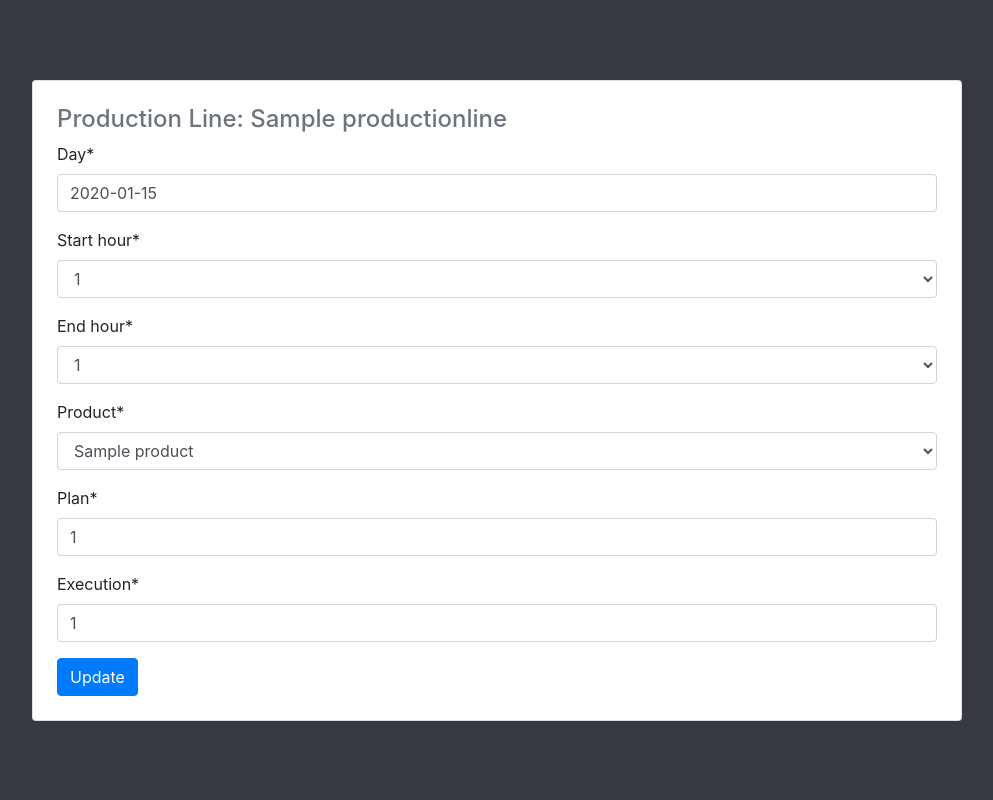
After one commit to odedahay/django-company-crm, a Django app: page /reports/1/1/update/ in a window 1280 px wide. The commit adds this page. Shown: the whole page, without its empty margins (143-1136 px from the left). Run offline with Django 3.2, Linux system fonts and the light colour scheme; tables that the repository leaves empty hold one stand-in row (values such as "Sample post"); some libraries are stand-ins or nearby versions.

Commit message:
Updated-reports for edit and update forms

```diff
--- a/improveo/settings.py
+++ b/improveo/settings.py
@@ -125,6 +125,8 @@ USE_TZ = True
 
 CRISPY_TEMPLATE_PACK = "bootstrap4"
 
+LOGIN_URL = '/admin/'
+
 
 # Static files (CSS, JavaScript, Images)
 # https://docs.djangoproject.com/en/2.2/howto/static-files/
--- a/reports/forms.py
+++ b/reports/forms.py
@@ -1,13 +1,27 @@
 from django import forms
 from .models import Report, ProblemReported
+from django.shortcuts import get_object_or_404
+from areas.models import ProductionLine
 
 class ReportForm(forms.ModelForm):
     class Meta:
         model = Report
-        fields = '__all__'
+        #fields = '__all__'
+        exclude = ('user', 'production_line',)
+
+    def __init__(self, *args, **kwargs):
+        production_line = kwargs.pop('production_line', None)
+        super().__init__(*args, **kwargs)
+
+        if production_line is not None:
+            line = get_object_or_404(ProductionLine, name=production_line)
+            #print(line.name)
+            self.fields['product'].queryset = line.products.all()
+
 
 class ProblemReportedForm(forms.ModelForm):
 
     class Meta:
         model = ProblemReported
-        fields = '__all__'
+        #fields = '__all__'
+        exclude = ('user', 'report', 'problem_id')
--- a/reports/models.py
+++ b/reports/models.py
@@ -4,6 +4,8 @@ from django.utils import timezone
 from products.models import Product
 from categories.models import Category
 from areas.models import ProductionLine
+from django.urls import reverse
+import random
 
 # hours = (
 #     ("1", "1"),
@@ -15,6 +17,9 @@ from areas.models import ProductionLine
 hours = (
     [(str(x), str(x)) for x in range(1, 25)]
 )
+# random code generator characters
+el = ['A', 'B', 'C', 'D', 'E', 'F', 'G', 'H', 'I', 'J', 'K', 'L', 'M', 'N', 'O', 'P',
+      'Q', 'R', 'S', 'T', 'U', 'V', 'W', 'X', 'Y', 'Z', 0, 1, 2, 3, 4, 5, 6, 7, 8, 9]
 
 class Report(models.Model):
     day = models.DateField(default=timezone.now)
@@ -28,17 +33,34 @@ class Report(models.Model):
     updated = models.DateTimeField(auto_now=True)
     created = models.DateTimeField(auto_now_add=True)
 
+    def get_day(self):
+        return self.day.strftime('%d/%m/%Y')
+
+    def get_absolute_url(self):
+        return reverse('reports:update-view', kwargs={'production_line':self.production_line,'pk':self.pk})
+
     def __str__(self):
         return "{}-{}-{}".format(self.start_hour, self.end_hour, self.production_line)
 
+    class Meta:
+        ordering = ('-created',)
+
+# random code generator function
+def random_code():
+    random.shuffle(el)
+    code = [str(x) for x in el[:12]]
+    str_code = ''.join(code)
+
+    return str_code
 
 class ProblemReported(models.Model):
     category = models.ForeignKey(Category, on_delete=models.CASCADE)
     description = models.TextField()
-    problem_id = models.CharField(max_length=12, unique=True, blank=True)
+    problem_id = models.CharField(max_length=12, unique=True, blank=True, default=random_code)
     breakdown = models.PositiveIntegerField()
     public = models.BooleanField(default=False)
     user = models.ForeignKey(User, on_delete=models.CASCADE)
+    report = models.ForeignKey(Report, on_delete=models.CASCADE)
     updated = models.DateTimeField(auto_now=True)
     created = models.DateTimeField(auto_now_add=True)
 
--- /dev/null
+++ b/reports/templates/reports/update.html
@@ -0,0 +1,17 @@
+{% extends 'base.html' %}
+{% load crispy_forms_tags %}
+
+{% block title %} Update {% endblock title %}
+
+{% block content %}
+<div class="col-9 mx-auto">
+    <div class="card p-4">
+        <div class="text-muted mb-2 h4">Production Line: {{ object.production_line}}</div>
+        <form action="" method="POST">
+            {% csrf_token %}
+            {{ form|crispy }}
+            <button type="submit" class="btn btn-primary">Update</button>
+        </form>
+    </div>
+</div>
+{% endblock content %}
--- a/reports/urls.py
+++ b/reports/urls.py
@@ -1,9 +1,14 @@
 from django.urls import path
-from .views import report_view
+from .views import report_view, delete_view, ReportUpdateView
 
 
 app_name = 'reports'
 
 urlpatterns = [
-    path('<str:production_line>/', report_view, name='report-view')
+    path('<str:production_line>/', report_view, name='report-view'),
+    path('delete/<pk>/', delete_view, name='delete_view'),
+    path('<str:production_line>/<pk>/update/', ReportUpdateView.as_view(), name='update-view'),
 ]
+
+# update
+#/{{obj.production_line}}/obj.pk/update/
--- a/reports/views.py
+++ b/reports/views.py
@@ -1,12 +1,62 @@
-from django.shortcuts import render
+from django.shortcuts import render, get_object_or_404, redirect
 from .forms import ReportForm, ProblemReportedForm
 from .models import Report
+from areas.models import ProductionLine
+from django.contrib.auth.decorators import login_required
+from django.views.generic import UpdateView
 
+
+class ReportUpdateView(UpdateView):
+    model = Report
+    form_class = ReportForm
+    template_name = 'reports/update.html'
+
+    def get_success_url(self):
+        return self.request.path
+
+@login_required
+def delete_view(request, *args, **kwargs):
+    r_id =  kwargs.get('pk')
+    obj = Report.objects.get(id=r_id)
+    obj.delete()
+
+    return redirect(request.META.get('HTTP_REFERER'))
+
+@login_required
 def report_view(request, production_line):
-    form = ReportForm()
-    pform = ProblemReportedForm()
+    form = ReportForm(request.POST or None, production_line=production_line)
+    pform = ProblemReportedForm(request.POST or None)
     queryset = Report.objects.filter(production_line__name=production_line)
+    line = get_object_or_404(ProductionLine, name=production_line)
 
+    if 'submitbtn1' in request.POST:
+        r_id = request.POST.get('report_id')
+
+        if pform.is_valid():
+            report = Report.objects.get(id=r_id)
+
+            obj = pform.save(commit=False)
+            obj.user = request.user
+            obj.report = report
+            obj.save()
+
+            # reset the forms
+            # form = ReportForm()
+            # pform = ProblemReportedForm()
+
+            return redirect(request.META.get('HTTP_REFERER'))
+
+    elif 'submitbtn2' in request.POST:
+        if form.is_valid():
+            obj = form.save(commit=False)
+            obj.user = request.user
+            obj.production_line = line
+            obj.save()
+
+            # reset the forms
+            # form = ReportForm()
+            # pform = ProblemReportedForm()
+            return redirect(request.META.get('HTTP_REFERER'))
 
     context = {
         'form' : form,
--- /dev/null
+++ b/static_proj/css/style.css
@@ -0,0 +1,9 @@
+.pt-big {
+    padding-top: 80px;
+}
+
+.img-avatar {
+    height:35px;
+    width:35px;
+    border-radius: 50%;
+}
--- a/templates/base.html
+++ b/templates/base.html
@@ -20,7 +20,7 @@
   </head>
   <body>
 
-    <section class="bg-dark" style="min-height:85vh">
+    <section class="bg-dark" style="min-height:100vh">
         <div class="pt-big">
           {% block content %}
           {% endblock content %}
```
Also changed, not shown: reports/templates/reports/report.html (+43 -9 lines), reports/migrations/0005_auto_20200226_1535.py (added), reports/migrations/0006_problemreported_report.py (added), reports/migrations/0007_auto_20200229_1229.py (added), static_proj/avatar.png (added), static_proj/award.png (added).
